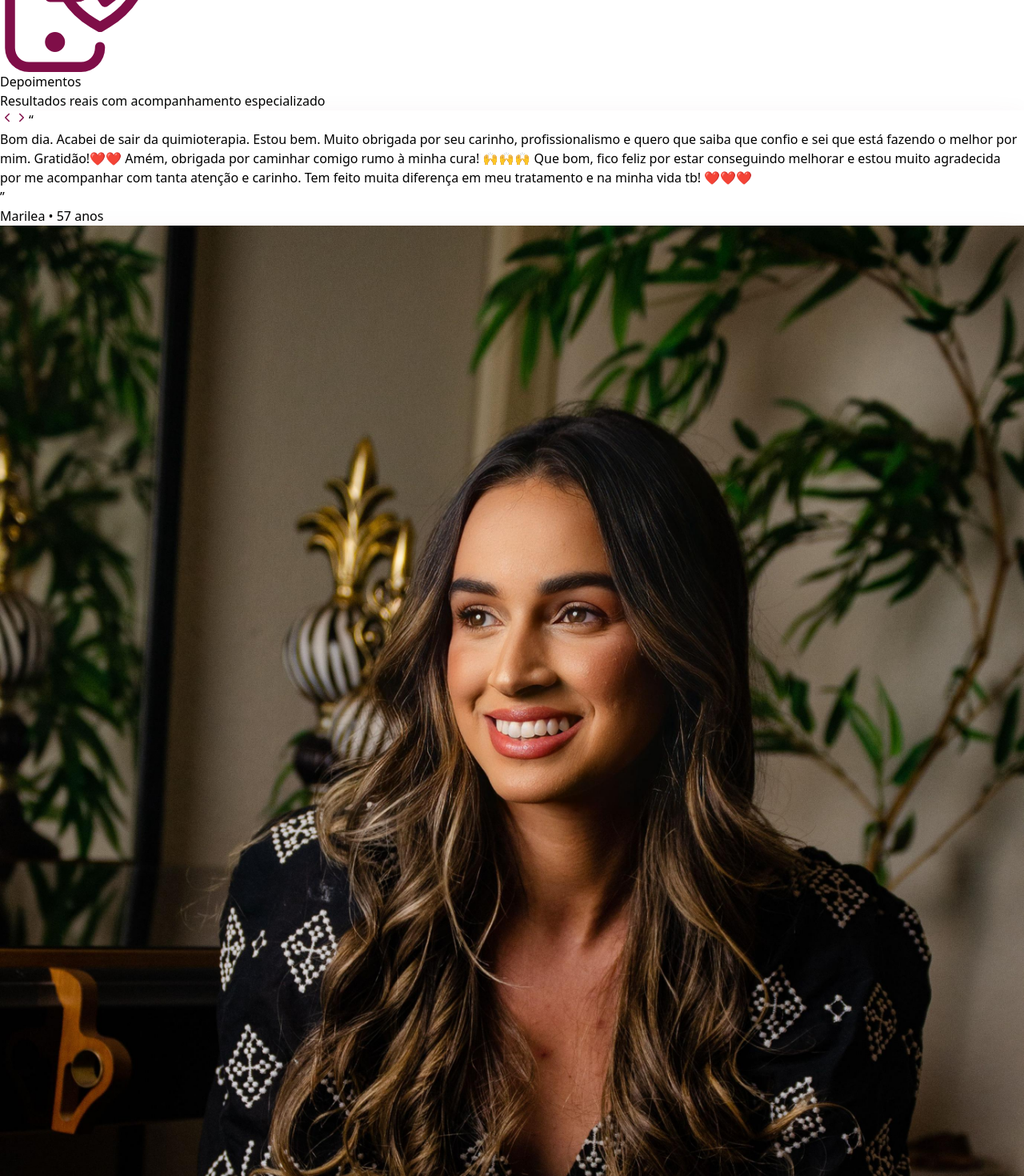
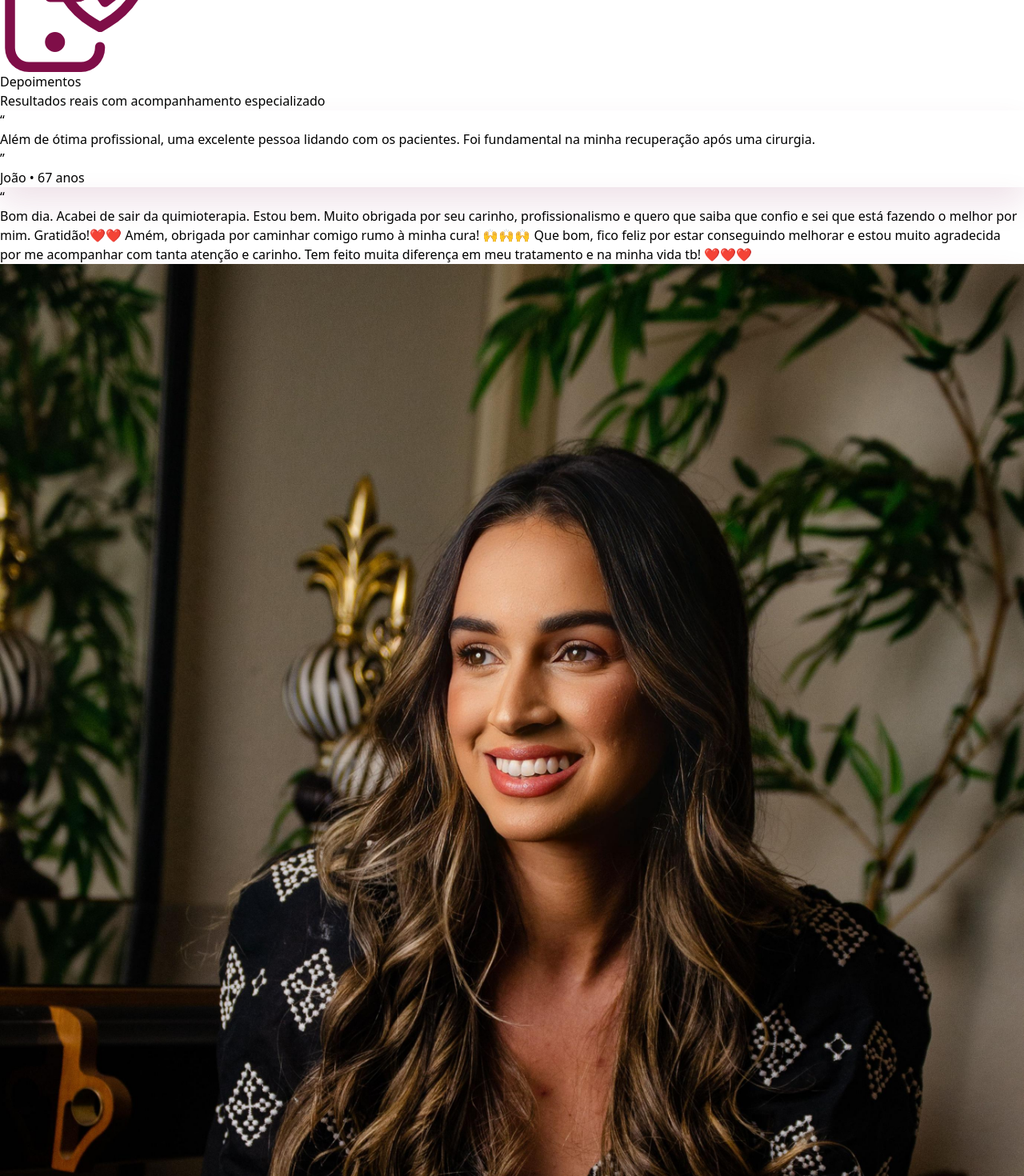
Before and after one commit to willfevi/anacarolinanutri, a React (Vite) app: page / in a window 1280 px wide. Shown: the part 5080-6550 px from the top of the page at 80% size. Built offline with nearby package versions, Linux system fonts and the light colour scheme.

Commit message:
Fix altura do carrossel

```diff
--- a/src/components/Testimonials/TestimonialsCarousel.tsx
+++ b/src/components/Testimonials/TestimonialsCarousel.tsx
@@ -1,5 +1,10 @@
-import { useEffect, useState } from "react";
+import { useEffect, useLayoutEffect, useRef, useState } from "react";
 import { motion } from "framer-motion";
+
+type Testimonial = {
+  text: string;
+  name: string;
+};
 
 const testimonials = [
   { text: "Além de ótima profissional, uma excelente pessoa lidando com os pacientes. Foi fundamental na minha recuperação após uma cirurgia.", name: "João • 67 anos" },
@@ -10,14 +15,87 @@ const testimonials = [
   { text: "Procuramos a nutricionista quanto teve início a quimioterapia de cancer gástrico do meu marido. Ao chegarmos ao consultório nos deparamos com uma jovem muito capacitada que nos acolheu naquele momento atendendo as nossas demandas e necessidades para que além de nos dar o suporte durante a quimio, o acompanhamento nutricional foi impiedade para que ele chegasse a cirurgia em boas condições físicas e para que após a cirurgia se adaptasse as novas condições com a gastrectomia total. Em todo o periodo de acompanhamento ela foi acessível, atenciosa e competente em suas orientações. Meu marido encontra-se em remissão do câncer.", name: "Claudia • Esposa do Denivaldo de 66 anos" },
   { text: "Bom dia doutora!! Graças a Deus ela está bem melhor, desde o dia que conversamos com a senhora. Estamos seguindo conforme as orientações da senhora, e o frio já passou, e o melhor, ela já sente até fome rs. Muito obrigada que Deus abençoe a senhora. Esses últimos dias tem sido produtivos demais, ela tem se alimentado melhor, já está sentindo o cheiro, o sabor. Nós só temos que agradecer, agradecer a Deus, a senhora e a Rosana pela indicação, pq eu já estava desesperada e já não sabia o que fazer. E aí a senhora apareceu e nos ajudou e está ajudando.", name: "Mariete • Filha da Dona Nilzete de 63 anos" },
   { text: "Ana Carolina é uma profissional muito dedicada, atenciosa, procura conhecer o perfil de seus pacientes para concluir seu trabalho. Profissional de excelência, tive uma ótima experiência com Ana Carolina, o cardápio montado por ela para mim me fez ficar saudável e ter uma alimentação mais completa e aprender ter horário e a valorizar a importância de uma boa alimentação.", name: "Ana Paula • 55 anos" },
-];
+].map((testimonial) => testimonial satisfies Testimonial);
+
+function TestimonialCard({
+  testimonial,
+  className = "",
+  cardRef,
+}: {
+  testimonial: Testimonial;
+  className?: string;
+  cardRef?: (node: HTMLDivElement | null) => void;
+}) {
+  return (
+    <div
+      ref={cardRef}
+      className={`flex w-full flex-col items-center justify-center gap-4 rounded-3xl p-8 relative bg-white text-center ${className}`}
+      style={{ boxShadow: "0 20px 40px rgba(127,14,72,0.12)" }}
+    >
+      <span className="absolute -left-3 -top-3 text-6xl text-[#7f0e48] opacity-40">“</span>
+      <p className="max-w-[28ch] italic text-[#6b4c5d] leading-relaxed text-sm">
+        {testimonial.text}
+      </p>
+      <span className="absolute -right-3 -bottom-3 text-6xl text-[#7f0e48] opacity-40">”</span>
+      <div className="text-sm text-[#7f0e48] font-semibold tracking-wide">
+        {testimonial.name}
+      </div>
+    </div>
+  );
+}
 
 export default function TestimonialsCarousel() {
   const [index, setIndex] = useState<number>(0);
+  const [cardHeight, setCardHeight] = useState<number | null>(null);
+  const measurementRefs = useRef<Array<HTMLDivElement | null>>([]);
 
   useEffect(() => {
     const interval = setInterval(() => setIndex((prev) => (prev + 1) % testimonials.length), 5000);
     return () => clearInterval(interval);
+  }, []);
+
+  useLayoutEffect(() => {
+    const updateCardHeight = () => {
+      // prefer reading measured refs first
+      const fromRefs = measurementRefs.current
+        .map((node) => node?.getBoundingClientRect().height ?? 0)
+        .filter((h) => h > 0);
+
+      // fallback: query by class if refs are not yet populated
+      const queried = Array.from(document.querySelectorAll<HTMLElement>(".testimonial-measure"))
+        .map((el) => el.getBoundingClientRect().height)
+        .filter((h) => h > 0);
+
+      const heights = fromRefs.concat(queried);
+
+      if (!heights.length) return;
+
+      setCardHeight(Math.ceil(Math.max(...heights)));
+    };
+
+    updateCardHeight();
+    window.addEventListener("resize", updateCardHeight);
+    window.addEventListener("load", updateCardHeight);
+
+    return () => {
+      window.removeEventListener("resize", updateCardHeight);
+      window.removeEventListener("load", updateCardHeight);
+    };
+  }, []);
+
+  // Observe size changes in case long text wraps differently (fonts, layout changes)
+  useEffect(() => {
+    const updateCardHeight = () => {
+      const els = Array.from(document.querySelectorAll<HTMLElement>(".testimonial-measure"));
+      const heights = els.map((el) => el.getBoundingClientRect().height).filter((h) => h > 0);
+      if (heights.length) setCardHeight(Math.ceil(Math.max(...heights)));
+    };
+
+    const ro = new ResizeObserver(() => updateCardHeight());
+    const els = Array.from(document.querySelectorAll<HTMLElement>(".testimonial-measure"));
+    els.forEach((el) => ro.observe(el));
+
+    return () => ro.disconnect();
   }, []);
 
   const current = testimonials[index];
@@ -27,23 +105,42 @@ export default function TestimonialsCarousel() {
       <p className="italic text-[#7f0e48] mb-6">Depoimentos</p>
       <h2 className="font-['Playfair_Display'] text-3xl text-[#3a2230] mb-16">Resultados reais com acompanhamento especializado</h2>
 
-      <motion.div key={index} initial={{ opacity: 0, y: 20 }} animate={{ opacity: 1, y: 0 }} transition={{ duration: 0.6 }} className="max-w-md mx-auto bg-white rounded-3xl p-8 relative" style={{ boxShadow: '0 20px 40px rgba(127,14,72,0.12)' }}>
-        <button onClick={() => setIndex((index - 1 + testimonials.length) % testimonials.length)} aria-label="Anterior" className="absolute left-4 top-1/2 -translate-y-1/2 text-[#7f0e48] p-2 hover:bg-transparent">
+      <div
+        className="relative mx-auto h-[420px] w-full max-w-md sm:h-[460px] md:h-[520px]"
+        style={cardHeight ? { height: `${cardHeight}px` } : undefined}
+      >
+        <div className="pointer-events-none absolute inset-0 -z-10 opacity-0" aria-hidden="true">
+          {testimonials.map((testimonial, testimonialIndex) => (
+            <TestimonialCard
+              key={`${testimonial.name}-${testimonialIndex}`}
+              testimonial={testimonial}
+              className="testimonial-measure"
+              cardRef={(node) => {
+                measurementRefs.current[testimonialIndex] = node;
+              }}
+            />
+          ))}
+        </div>
+
+        <motion.div
+          key={index}
+          initial={{ opacity: 0, y: 20 }}
+          animate={{ opacity: 1, y: 0 }}
+          transition={{ duration: 0.6 }}
+          className="flex h-full items-center justify-center"
+        >
+          <TestimonialCard testimonial={current} />
+
+        </motion.div>
+
+        <button onClick={() => setIndex((index - 1 + testimonials.length) % testimonials.length)} aria-label="Anterior" className="absolute left-4 top-1/2 z-10 -translate-y-1/2 text-[#7f0e48] p-2 hover:bg-transparent">
           <svg width="18" height="18" viewBox="0 0 24 24" fill="none" xmlns="http://www.w3.org/2000/svg"><path d="M15 18L9 12L15 6" stroke="#7f0e48" strokeWidth="2" strokeLinecap="round" strokeLinejoin="round" /></svg>
         </button>
 
-        <button onClick={() => setIndex((index + 1) % testimonials.length)} aria-label="Próximo" className="absolute right-4 top-1/2 -translate-y-1/2 text-[#7f0e48] p-2 hover:bg-transparent">
+        <button onClick={() => setIndex((index + 1) % testimonials.length)} aria-label="Próximo" className="absolute right-4 top-1/2 z-10 -translate-y-1/2 text-[#7f0e48] p-2 hover:bg-transparent">
           <svg width="18" height="18" viewBox="0 0 24 24" fill="none" xmlns="http://www.w3.org/2000/svg"><path d="M9 6L15 12L9 18" stroke="#7f0e48" strokeWidth="2" strokeLinecap="round" strokeLinejoin="round" /></svg>
         </button>
-
-        <span className="absolute -left-3 -top-3 text-6xl text-[#f3e9ef] opacity-40">“</span>
-
-        <p className="italic text-[#6b4c5d] leading-relaxed mb-4 text-sm pl-4 pr-4">{current.text}</p>
-
-        <span className="absolute -right-3 -bottom-3 text-6xl text-[#f3e9ef] opacity-40">”</span>
-
-        <div className="text-sm text-[#7f0e48] font-semibold tracking-wide mt-4">{current.name}</div>
-      </motion.div>
+      </div>
     </div>
   );
 }
```
